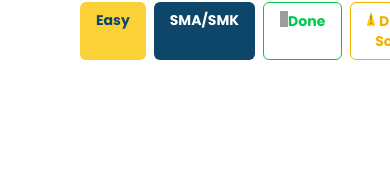
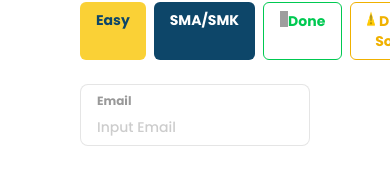
Before and after one commit to bimantaraaryasatya/Quiz_Scover, a Next.js app: page / in a window 390 px wide. Shown: the part 216-400 px from the top of the page. Built offline with nearby package versions, Linux system fonts and the light colour scheme; grey boxes are pictures that could not be loaded.

Commit message:
create input and update header in mobile view

```diff
--- a/app/page.tsx
+++ b/app/page.tsx
@@ -2,9 +2,12 @@
 import { useRouter } from "next/navigation";
 import { MainButton, SecondButton, SubmitButton, UnsureButton, NextButton } from "@/components/ButtonComponent";
 import { QuizDifficulty, ClassTag, DoneTag, DueTag, OverdueTag } from "@/components/BadgeTagComponent";
+import { InputComponent, TextGroupComponent, InputGroupComponent } from "@/components/InputComponent";
+import { useState } from "react";
 
 export default function Home() {
   const router = useRouter();
+  const [email, setEmail] = useState("")
   return (
     <div className="mx-20 my-20 flex flex-col gap-4">
       <div className="flex flex-col gap-2">
@@ -54,6 +57,16 @@ export default function Home() {
           </OverdueTag>
         </div>
       </div>
+      <div className="flex gap-2">
+        <InputGroupComponent
+          id="email"
+          label="Email"
+          type="email"
+          placeholder="Input Email"
+          value={email}
+          onChange={setEmail}
+        />
+      </div>
     </div>
   );
 }
--- /dev/null
+++ b/components/InputComponent/index.tsx
@@ -0,0 +1,55 @@
+"use client"
+
+import { KeyboardEvent, ReactNode } from "react"
+
+type Props = {
+    value?: string
+    min?: string
+    onChange: (value: string) => void
+    type: "text" | "number" | "color" | "email" | "password" | "date"
+    className ?: string
+    id: string
+    required?: boolean
+    placeholder?: string
+    readOnly?: boolean
+    children?: ReactNode
+    label?: string
+    onKeyUp?: (event: KeyboardEvent<HTMLInputElement>) => void
+}
+
+export const InputComponent = ({value, onChange, type, className, id, required, placeholder, onKeyUp}: Props) => {
+    return (
+        <input type={type} id={id} value={value} onChange={e => onChange(e.target.value)} className={`text-sm w-full rounded-md p-2 bg-slate-50 border border-primary focus:border-primary focus:outline-none ${className}`} required={required ? required : false} placeholder={placeholder || ""} onKeyUp={e => {if(onKeyUp) onKeyUp(e)}} />
+    )
+}
+
+export const InputGroupComponent = ({value, onChange, type, className, id, required, placeholder, children, label, onKeyUp, readOnly, min}: Props) => {
+    return (
+        <div className="w-full flex flex-col gap-1 my-2">
+            <label className="w-full flex flex-col justify-start items-start gap-1 bg-white border-black/10 rounded-lg border py-2 px-4">
+                <strong className="text-xs font-bold text-black/40">{label}{required == true ? <sup className="text-red-600"></sup> : <></>}</strong>
+                {
+                    children ?
+                        <div className="text-black/20">
+                            {children}
+                        </div> : <div className=""></div>
+                }
+                <input type={type} id={id} value={value ?? ""} onChange={e => onChange(e.target.value)} min={min} className={`text-sm font-medium text-black/80 placeholder:text-black/20 w-full rounded-r-md bg-white focus:outline-none ${className}`} required={required ? required : false} placeholder={placeholder || ""} readOnly={readOnly ? readOnly : false} onKeyUp={e => {if(onKeyUp) onKeyUp(e)}}/>
+            </label>
+        </div>
+    )
+}
+
+export const TextGroupComponent = ({value, onChange, className, id, required, placeholder, label}: Props) => {
+    return (
+        <div className="w-full flex flex-col gap-1 my-2">
+            <strong className="text-xs font-bold text-slate-500">
+                {label}
+                {required == true ? <sup className="text-red-600"></sup> : <></>}
+            </strong>
+            <div className="w-full flex items-center gap-1 bg-white border-slate-500 rounded-md border">
+                <textarea id={id} value={value} cols={10} rows={3} onChange={e => onChange(e.target.value)} className={`text-sm w-full rounded-md p-2 bg-white focus:outline-none ${className}`} required={required ? required : false} placeholder={placeholder || ""} />
+            </div>
+        </div>
+    )
+}
--- a/components/SideBarTemplate/sideBar.tsx
+++ b/components/SideBarTemplate/sideBar.tsx
@@ -12,7 +12,7 @@ import { jwtDecode } from "jwt-decode"
 import { ToastContainer, toast } from "react-toastify"
 import { get } from "@/lib/api-bridge"
 import { BASE_API_URL } from "@/global"
-import { FaRegUserCircle } from "react-icons/fa";
+import { GiHamburgerMenu } from "react-icons/gi";
 import ProfilePicTest from "@/public/images/profile.jpeg"
 
 type MenuType = {
@@ -38,37 +38,37 @@ const Sidebar = ({ children, id, title, menuList }: ManagerProp) => {
   // const [ownerKos, setOwnerKos] = useState<IKos | null>(null)
   const router = useRouter()
 
-  useEffect(() => {
-    let touchStartX = 0
-    let touchEndX = 0
+  // useEffect(() => {
+  //   let touchStartX = 0
+  //   let touchEndX = 0
 
-    const handleTouchStart = (e: TouchEvent) => {
-      touchStartX = e.changedTouches[0].screenX
-    }
+  //   const handleTouchStart = (e: TouchEvent) => {
+  //     touchStartX = e.changedTouches[0].screenX
+  //   }
 
-    const handleTouchEnd = (e: TouchEvent) => {
-      touchEndX = e.changedTouches[0].screenX
-      handleGesture()
-    }
+  //   const handleTouchEnd = (e: TouchEvent) => {
+  //     touchEndX = e.changedTouches[0].screenX
+  //     handleGesture()
+  //   }
 
-    const handleGesture = () => {
-      if (touchEndX - touchStartX > 80) {
-        setIsMobileOpen(true)
-      }
+  //   const handleGesture = () => {
+  //     if (touchEndX - touchStartX > 80) {
+  //       setIsMobileOpen(true)
+  //     }
 
-      if (touchStartX - touchEndX > 80) {
-        setIsMobileOpen(false)
-      }
-    }
+  //     if (touchStartX - touchEndX > 80) {
+  //       setIsMobileOpen(false)
+  //     }
+  //   }
 
-    window.addEventListener("touchstart", handleTouchStart)
-    window.addEventListener("touchend", handleTouchEnd)
+  //   window.addEventListener("touchstart", handleTouchStart)
+  //   window.addEventListener("touchend", handleTouchEnd)
 
-    return () => {
-      window.removeEventListener("touchstart", handleTouchStart)
-      window.removeEventListener("touchend", handleTouchEnd)
-    }
-  }, [])
+  //   return () => {
+  //     window.removeEventListener("touchstart", handleTouchStart)
+  //     window.removeEventListener("touchend", handleTouchEnd)
+  //   }
+  // }, [])
 
   useEffect(() => {
     const TOKEN = getCookie("token")
@@ -214,16 +214,23 @@ const Sidebar = ({ children, id, title, menuList }: ManagerProp) => {
 
         {/* HEADER */}
         <header className="sticky top-0 z-40 flex justify-between items-center px-5 md:px-10 h-20 bg-white border-b border-[#E8E8E8]">
-          <h1 className="text-xl md:text-2xl font-semibold text-gray-800">
-            {title}
-          </h1>
+          <div className="flex items-center gap-2">
+            <button className="text-lg block md:hidden" onClick={() => setIsMobileOpen(true)}>
+              <GiHamburgerMenu/>
+            </button>
+            <div>
+              <h1 className="text-xl md:text-2xl font-semibold text-gray-800">
+                {title}
+              </h1>
+            </div>
+          </div>
 
           {/* Dummy User */}
           <a href="/admin/profile">
-            <div className="flex items-center gap-4 px-4 py-2 rounded-xl border-2 border-primary/70">
+            <div className="flex items-center gap-4 px-4 py-2 rounded-xl md:border-2 md:border-primary/70">
               {/* <FaRegUserCircle className="text-2xl md:text-3xl text-gray-600" /> */}
               <img src={ProfilePicTest.src} alt="Profile" className="w-10 h-10 rounded-full" />
-              <div className="leading-tight">
+              <div className="leading-tight hidden md:block">
                 <p className="font-bold text-sm text-gray-800">
                   Scover Admin
                 </p>
```
